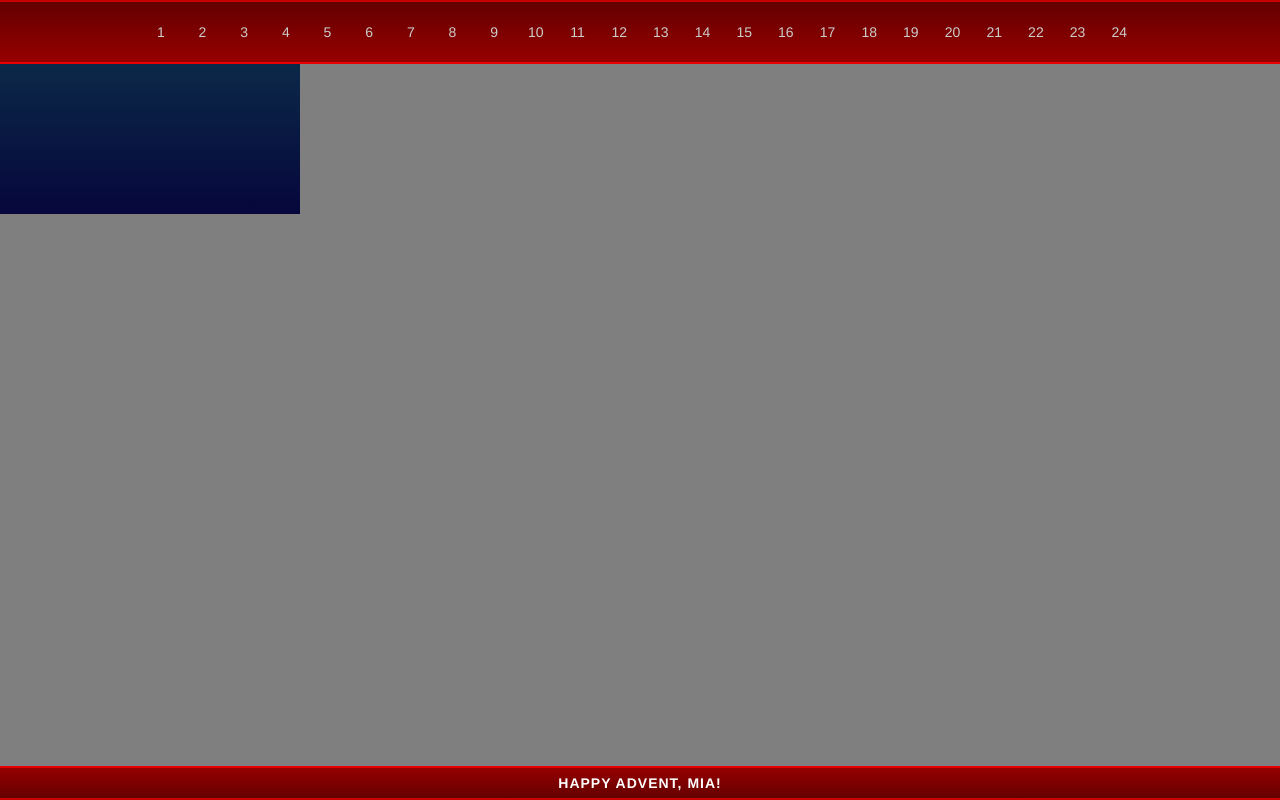
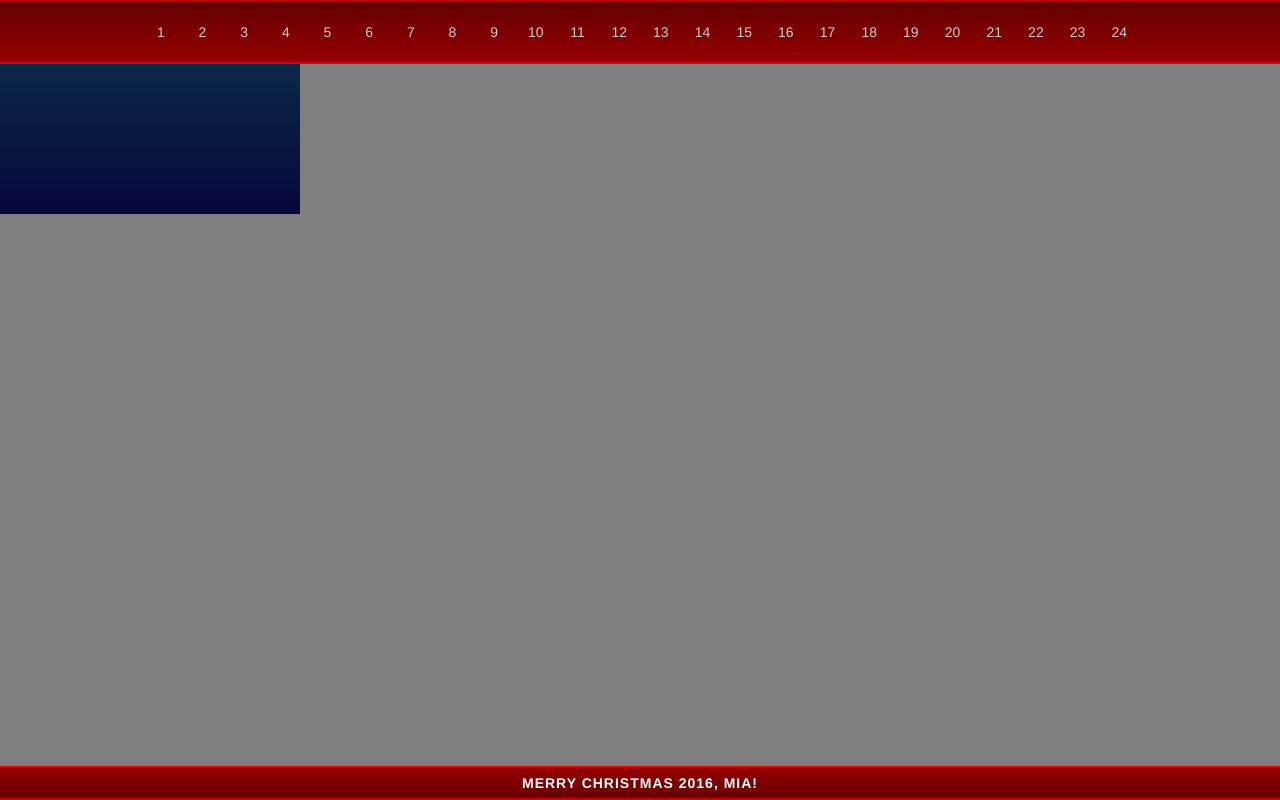
Before and after one commit to denodell/merrychristmas, a website: page src/index.html in a window 1280 px wide. Drawn offline with Linux system fonts and the light colour scheme.

Commit message:
text change

```diff
--- a/src/index.html
+++ b/src/index.html
@@ -193,7 +193,7 @@
 	    <div class="image" style="background-image:url(/images/{date}.jpg)">
 	    </div>
 
-			<div class="footer">Happy Advent, Mia!<button id="play" class="play-button" type="button" onClick="play()">Play Music</button></div>
+			<div class="footer">Merry Christmas 2016, Mia!<button id="play" class="play-button" type="button" onClick="play()">Play Music</button></div>
 		</div>
 
 		<audio loop id="audio"></audio>
```
